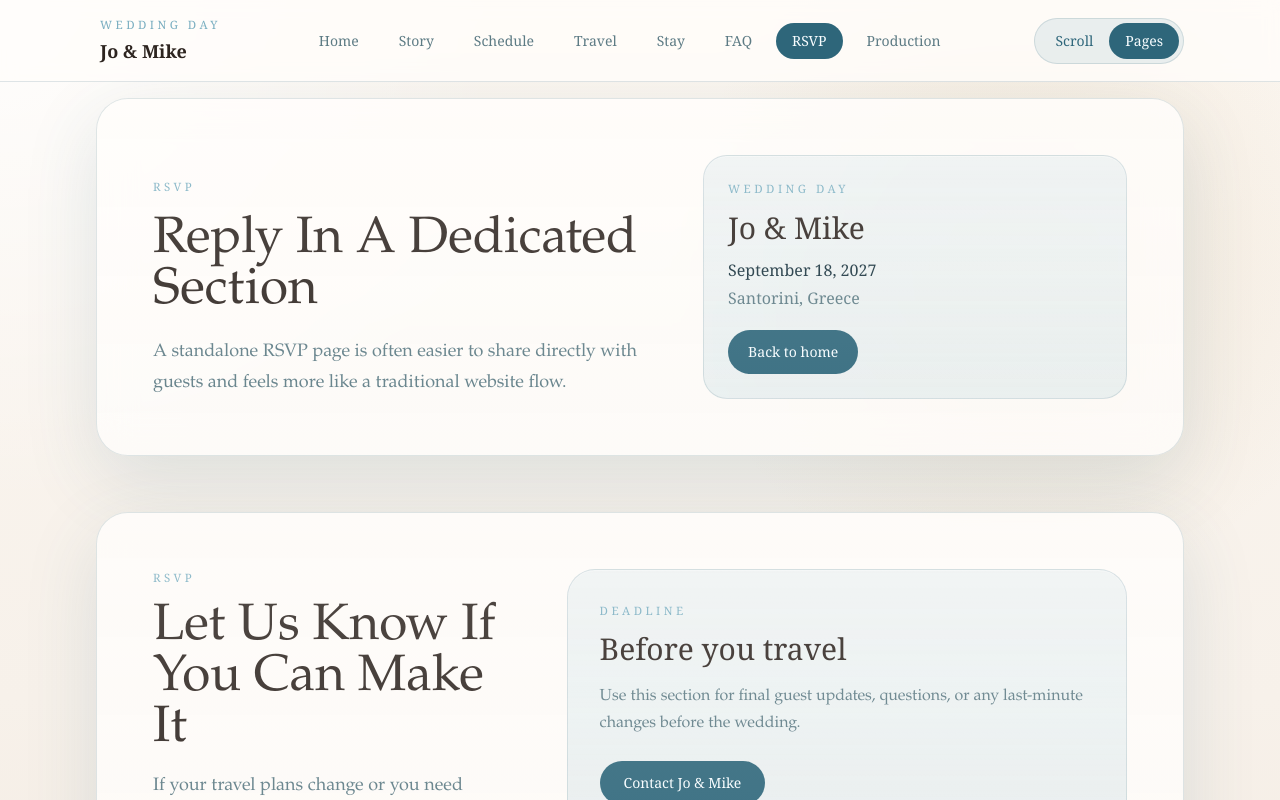
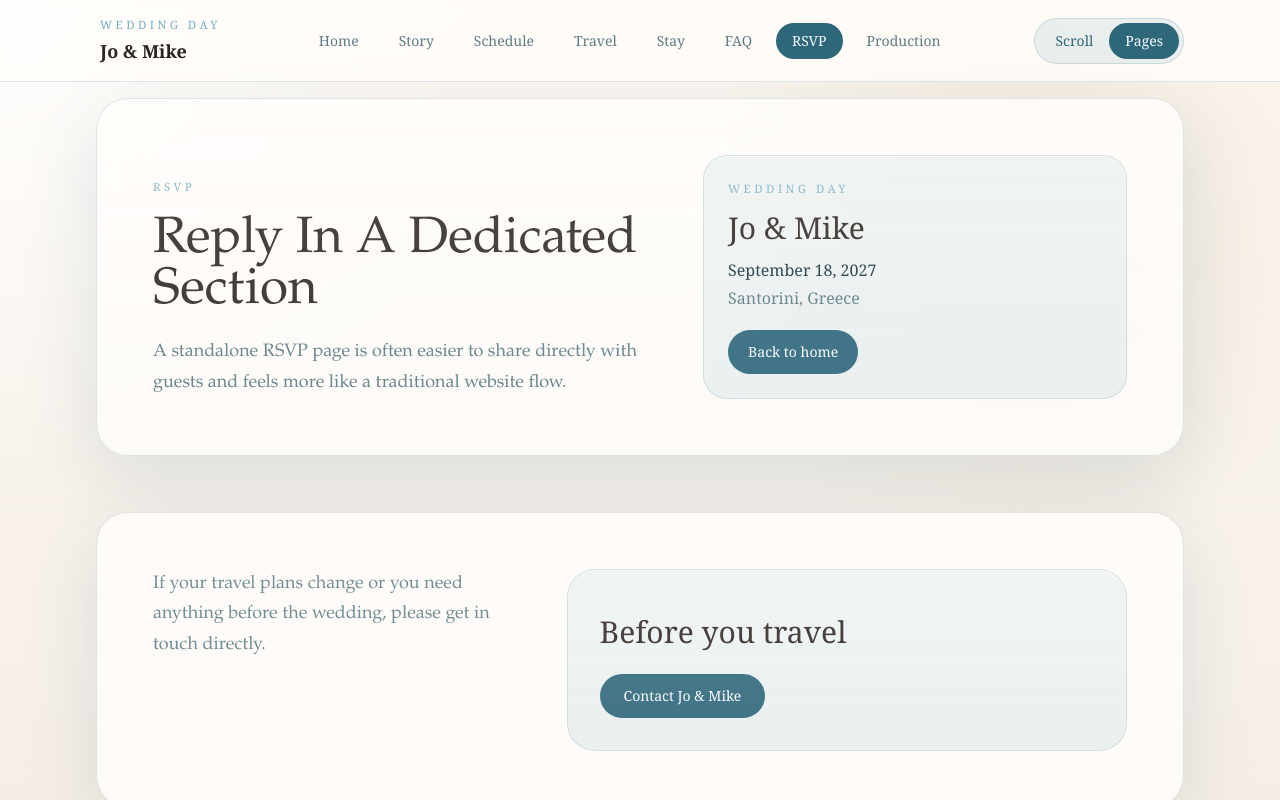
Before and after one commit to dh1612/wedding-website-platform, a Next.js app: page /rsvp in a window 1280 px wide. Shown: the top 800 px of the page. Built offline with nearby package versions, Linux system fonts and the light colour scheme.

Commit message:
Make accommodation copy editable and respect blank section text

```diff
--- a/app/admin/actions.ts
+++ b/app/admin/actions.ts
@@ -268,6 +268,8 @@ export async function updateWeddingContentAction(formData: FormData) {
   const scheduleHeadingRichText = String(formData.get("scheduleHeading") || "").trim();
   const scheduleDescriptionRichText = String(formData.get("scheduleDescription") || "").trim();
   const scheduleNoteRichText = String(formData.get("scheduleNote") || "").trim();
+  const accommodationTitleRichText = String(formData.get("accommodationTitle") || "").trim();
+  const accommodationDescriptionRichText = String(formData.get("accommodationDescription") || "").trim();
   const heroImageField = String(formData.get("heroImage") || "").trim();
   const storyFeatureImageField = String(formData.get("storyFeatureImage") || "").trim();
   const travelSneakPeekImageField = String(formData.get("travelSneakPeekImage") || "").trim();
@@ -541,27 +543,21 @@ export async function updateWeddingContentAction(formData: FormData) {
         receptionDescriptionRichText || weddingData.reception.descriptionHtml
     },
     scheduleEyebrow:
-      scheduleEyebrow || weddingData.scheduleEyebrow || "Weekend Timeline",
+      scheduleEyebrow,
     scheduleHeading:
-      stripHtml(scheduleHeadingRichText) || weddingData.scheduleHeading || "What’s Happening And When",
+      stripHtml(scheduleHeadingRichText),
     scheduleHeadingHtml:
-      scheduleHeadingRichText || weddingData.scheduleHeadingHtml,
+      scheduleHeadingRichText || undefined,
     scheduleDescription:
-      stripHtml(scheduleDescriptionRichText) ||
-      weddingData.scheduleDescription ||
-      "A clear outline of the celebration so guests can settle in, enjoy the weekend, and know where they need to be.",
+      stripHtml(scheduleDescriptionRichText),
     scheduleDescriptionHtml:
-      scheduleDescriptionRichText || weddingData.scheduleDescriptionHtml,
+      scheduleDescriptionRichText || undefined,
     scheduleNote:
-      stripHtml(scheduleNoteRichText) ||
-      weddingData.scheduleNote ||
-      "A gentle flow is part of the destination-wedding charm, so use this as your guide and leave a little room for island time.",
+      stripHtml(scheduleNoteRichText),
     scheduleNoteHtml:
-      scheduleNoteRichText || weddingData.scheduleNoteHtml,
+      scheduleNoteRichText || undefined,
     scheduleStepLabel:
-      String(formData.get("scheduleStepLabel") || "").trim() ||
-      weddingData.scheduleStepLabel ||
-      "Moment",
+      String(formData.get("scheduleStepLabel") || "").trim(),
     schedule: scheduleText.trim() ? scheduleItems : [],
     travel: {
       ...weddingData.travel,
@@ -609,7 +605,17 @@ export async function updateWeddingContentAction(formData: FormData) {
       mapLink:
         String(formData.get("travelMapLink") || "").trim() || weddingData.travel.mapLink
     },
-    accommodation: accommodationItems.length ? accommodationItems : weddingData.accommodation,
+    accommodationEyebrow:
+      String(formData.get("accommodationEyebrow") || "").trim(),
+    accommodationTitle:
+      stripHtml(accommodationTitleRichText),
+    accommodationTitleHtml:
+      accommodationTitleRichText || undefined,
+    accommodationDescription:
+      stripHtml(accommodationDescriptionRichText),
+    accommodationDescriptionHtml:
+      accommodationDescriptionRichText || undefined,
+    accommodation: accommodationItems.length ? accommodationItems : [],
     faq: faqItems.length ? faqItems : weddingData.faq,
     contact: {
       ...weddingData.contact,
@@ -618,28 +624,22 @@ export async function updateWeddingContentAction(formData: FormData) {
     rsvp: {
       ...weddingData.rsvp,
       eyebrow:
-        String(formData.get("rsvpEyebrow") || "").trim() ||
-        weddingData.rsvp.eyebrow ||
-        "RSVP",
+        String(formData.get("rsvpEyebrow") || "").trim(),
       title:
-        stripHtml(rsvpTitleRichText) || weddingData.rsvp.title || "Let Us Know If You Can Make It",
+        stripHtml(rsvpTitleRichText),
       titleHtml:
-        rsvpTitleRichText || weddingData.rsvp.titleHtml,
+        rsvpTitleRichText || undefined,
       description:
-        stripHtml(rsvpDescriptionRichText) || weddingData.rsvp.description,
+        stripHtml(rsvpDescriptionRichText),
       descriptionHtml:
-        rsvpDescriptionRichText || weddingData.rsvp.descriptionHtml,
+        rsvpDescriptionRichText || undefined,
       deadlineEyebrow:
-        String(formData.get("rsvpDeadlineEyebrow") || "").trim() ||
-        weddingData.rsvp.deadlineEyebrow ||
-        "Deadline",
-      deadline: String(formData.get("rsvpDeadline") || "").trim() || weddingData.rsvp.deadline,
+        String(formData.get("rsvpDeadlineEyebrow") || "").trim(),
+      deadline: String(formData.get("rsvpDeadline") || "").trim(),
       panelDescription:
-        stripHtml(rsvpPanelDescriptionRichText) ||
-        weddingData.rsvp.panelDescription ||
-        "Guests can reply here with the standard wedding details you would usually need, including attendance, dietary requirements, and optional notes.",
+        stripHtml(rsvpPanelDescriptionRichText),
       panelDescriptionHtml:
-        rsvpPanelDescriptionRichText || weddingData.rsvp.panelDescriptionHtml,
+        rsvpPanelDescriptionRichText || undefined,
       form: {
         ...weddingData.rsvp.form,
         title:
--- a/components/accommodation-section.tsx
+++ b/components/accommodation-section.tsx
@@ -16,9 +16,11 @@ export function AccommodationSection({
       <div className="grid gap-8 lg:grid-cols-[0.8fr_1.2fr]">
         <div className="section-shell rounded-[2rem] p-8 sm:p-10">
           <SectionHeading
-            eyebrow="Accommodation"
-            title="Places To Stay"
-            description="A couple of nearby options for guests travelling in for the celebration."
+            eyebrow={wedding.accommodationEyebrow}
+            title={wedding.accommodationTitle}
+            titleHtml={wedding.accommodationTitleHtml}
+            description={wedding.accommodationDescription}
+            descriptionHtml={wedding.accommodationDescriptionHtml}
           />
         </div>
         <div className="section-shell rounded-[1.75rem] p-6 sm:p-8">
--- a/components/admin-wedding-editor.tsx
+++ b/components/admin-wedding-editor.tsx
@@ -231,6 +231,15 @@ export function AdminWeddingEditor({
     : simpleTextHtml(
         weddingData.scheduleNote ??
           "A gentle flow is part of the destination-wedding charm, so use this as your guide and leave a little room for island time."
+      );
+  const accommodationTitleHtml = weddingData.accommodationTitleHtml
+    ? weddingData.accommodationTitleHtml
+    : simpleTextHtml(weddingData.accommodationTitle ?? "Places To Stay");
+  const accommodationDescriptionHtml = weddingData.accommodationDescriptionHtml
+    ? weddingData.accommodationDescriptionHtml
+    : simpleTextHtml(
+        weddingData.accommodationDescription ??
+          "A couple of nearby options for guests travelling in for the celebration."
       );
   const editorSections = [
     { id: "core-setup", label: "Core setup" },
@@ -799,6 +808,26 @@ export function AdminWeddingEditor({
                 label="Show accommodation section"
                 checked={visibility?.accommodation ?? true}
               />
+              <input
+                name="accommodationEyebrow"
+                defaultValue={weddingData.accommodationEyebrow ?? "Accommodation"}
+                placeholder="Accommodation"
+                className="w-full rounded-[1rem] border border-[var(--border)] bg-white px-4 py-3 text-sm text-[var(--foreground)] outline-none"
+              />
+              <RichTextEditorField
+                name="accommodationTitle"
+                label="Accommodation heading"
+                description="This controls the large heading at the top of the accommodation section."
+                defaultValue={accommodationTitleHtml}
+                minHeightClassName="min-h-[140px]"
+              />
+              <RichTextEditorField
+                name="accommodationDescription"
+                label="Accommodation intro"
+                description="Use this for the supporting text beneath the accommodation heading."
+                defaultValue={accommodationDescriptionHtml}
+                minHeightClassName="min-h-[140px]"
+              />
               <div className="rounded-[1.3rem] border border-[var(--border)] bg-white/80 p-5">
                 <p className="eyebrow">Guest Accommodation</p>
                 <h2 className="mt-3 text-2xl">Add hotels and booking links clearly</h2>
--- a/components/rsvp-section.tsx
+++ b/components/rsvp-section.tsx
@@ -18,15 +18,14 @@ export function RSVPSection({
 }: RSVPSectionProps) {
   const wedding = weddingData ?? getWeddingData();
   const showInteractiveForm = Boolean(rsvpApiPath) && !demoMode;
-  const rsvpTitle = wedding.rsvp.title?.trim() || "Let Us Know If You Can Make It";
 
   return (
     <section id="rsvp" className="mx-auto w-full max-w-6xl px-6 py-8 lg:px-8 lg:py-12">
       <div className="section-shell rounded-[2rem] p-8 sm:p-10 lg:p-14">
         <div className="grid gap-10 lg:grid-cols-[0.8fr_1.2fr]">
           <SectionHeading
-            eyebrow={wedding.rsvp.eyebrow?.trim() || "RSVP"}
-            title={rsvpTitle}
+            eyebrow={wedding.rsvp.eyebrow}
+            title={wedding.rsvp.title}
             titleHtml={wedding.rsvp.titleHtml}
             description={
               demoMode
@@ -36,8 +35,8 @@ export function RSVPSection({
             descriptionHtml={demoMode ? undefined : wedding.rsvp.descriptionHtml}
           />
           <div className="accent-panel rounded-[1.75rem] p-8">
-            <p className="eyebrow">{wedding.rsvp.deadlineEyebrow?.trim() || "Deadline"}</p>
-            <p className="mt-3 text-3xl">{demoMode ? "Set around the couple's plans" : wedding.rsvp.deadline}</p>
+            {wedding.rsvp.deadlineEyebrow ? <p className="eyebrow">{wedding.rsvp.deadlineEyebrow}</p> : null}
+            {demoMode ? <p className="mt-3 text-3xl">Set around the couple&apos;s plans</p> : wedding.rsvp.deadline ? <p className="mt-3 text-3xl">{wedding.rsvp.deadline}</p> : null}
             {demoMode ? (
               <p className="prose-copy mt-4">
                 This section can collect attendance, dietary notes, travel updates, and anything else the couple wants included in their guest response form.
@@ -48,12 +47,9 @@ export function RSVPSection({
                 dangerouslySetInnerHTML={{ __html: wedding.rsvp.panelDescriptionHtml }}
               />
             ) : (
-              <p className="prose-copy mt-4">
-                {wedding.rsvp.panelDescription?.trim() ||
-                  (showInteractiveForm
-                    ? "Guests can reply here with the standard wedding details you would usually need, including attendance, dietary requirements, and optional notes."
-                    : "Use this section for final guest updates, questions, or any last-minute changes before the wedding.")}
-              </p>
+              wedding.rsvp.panelDescription ? (
+                <p className="prose-copy mt-4">{wedding.rsvp.panelDescription}</p>
+              ) : null
             )}
             {showInteractiveForm && rsvpApiPath ? (
               <div className="mt-6">
--- a/components/schedule-section.tsx
+++ b/components/schedule-section.tsx
@@ -9,17 +9,17 @@ type ScheduleSectionProps = {
 
 export function ScheduleSection({ weddingData }: ScheduleSectionProps) {
   const wedding = weddingData ?? getWeddingData();
-  const stepLabel = wedding.scheduleStepLabel?.trim() || "Moment";
+  const stepLabel = typeof wedding.scheduleStepLabel === "string" ? wedding.scheduleStepLabel.trim() : "Moment";
 
   return (
     <section id="schedule" className="mx-auto w-full max-w-6xl px-6 py-8 lg:px-8 lg:py-12">
       <div className="grid gap-8 lg:grid-cols-[0.8fr_1.2fr]">
         <div className="section-shell rounded-[2rem] p-8 sm:p-10">
           <SectionHeading
-            eyebrow={wedding.scheduleEyebrow?.trim() || "Weekend Timeline"}
-            title={wedding.scheduleHeading?.trim() || "What’s Happening And When"}
+            eyebrow={wedding.scheduleEyebrow}
+            title={wedding.scheduleHeading}
             titleHtml={wedding.scheduleHeadingHtml}
-            description={wedding.scheduleDescription?.trim()}
+            description={wedding.scheduleDescription}
             descriptionHtml={wedding.scheduleDescriptionHtml}
           />
           {(wedding.scheduleNoteHtml || wedding.scheduleNote?.trim()) ? (
--- a/components/section-heading.tsx
+++ b/components/section-heading.tsx
@@ -1,8 +1,8 @@
 import { RichTextContent } from "@/components/rich-text-content";
 
 type SectionHeadingProps = {
-  eyebrow: string;
-  title: string;
+  eyebrow?: string;
+  title?: string;
   titleHtml?: string;
   description?: string;
   descriptionHtml?: string;
@@ -17,12 +17,12 @@ export function SectionHeading({
 }: SectionHeadingProps) {
   return (
     <div className="max-w-2xl space-y-4">
-      <p className="eyebrow">{eyebrow}</p>
+      {eyebrow ? <p className="eyebrow">{eyebrow}</p> : null}
       {titleHtml ? (
         <h2 className="section-title" dangerouslySetInnerHTML={{ __html: titleHtml }} />
-      ) : (
+      ) : title ? (
         <h2 className="section-title">{title}</h2>
-      )}
+      ) : null}
       {descriptionHtml ? (
         <RichTextContent html={descriptionHtml} className="text-lg" />
       ) : description ? (
--- a/lib/wedding-data.ts
+++ b/lib/wedding-data.ts
@@ -248,11 +248,11 @@ export function coerceWeddingData(input: unknown): WeddingData {
           : undefined
     },
     scheduleEyebrow:
-      typeof source.scheduleEyebrow === "string" && source.scheduleEyebrow.trim()
+      typeof source.scheduleEyebrow === "string"
         ? source.scheduleEyebrow.trim()
         : "Weekend Timeline",
     scheduleHeading:
-      typeof source.scheduleHeading === "string" && source.scheduleHeading.trim()
+      typeof source.scheduleHeading === "string"
         ? source.scheduleHeading.trim()
         : "What’s Happening And When",
     scheduleHeadingHtml:
@@ -260,7 +260,7 @@ export function coerceWeddingData(input: unknown): WeddingData {
         ? source.scheduleHeadingHtml
         : undefined,
     scheduleDescription:
-      typeof source.scheduleDescription === "string" && source.scheduleDescription.trim()
+      typeof source.scheduleDescription === "string"
         ? source.scheduleDescription.trim()
         : "A clear outline of the celebration so guests can settle in, enjoy the weekend, and know where they need to be.",
     scheduleDescriptionHtml:
@@ -268,7 +268,7 @@ export function coerceWeddingData(input: unknown): WeddingData {
         ? source.scheduleDescriptionHtml
         : undefined,
     scheduleNote:
-      typeof source.scheduleNote === "string" && source.scheduleNote.trim()
+      typeof source.scheduleNote === "string"
         ? source.scheduleNote.trim()
         : "A gentle flow is part of the destination-wedding charm, so use this as your guide and leave a little room for island time.",
     scheduleNoteHtml:
@@ -348,16 +348,37 @@ export function coerceWeddingData(input: unknown): WeddingData {
           : undefined,
       mapLink: source.travel?.mapLink ?? fallback.travel.mapLink
     },
+    accommodationEyebrow:
+      typeof source.accommodationEyebrow === "string"
+        ? source.accommodationEyebrow.trim()
+        : "Accommodation",
+    accommodationTitle:
+      typeof source.accommodationTitle === "string"
+        ? source.accommodationTitle.trim()
+        : "Places To Stay",
+    accommodationTitleHtml:
+      typeof source.accommodationTitleHtml === "string" && source.accommodationTitleHtml.trim()
+        ? source.accommodationTitleHtml
+        : undefined,
+    accommodationDescription:
+      typeof source.accommodationDescription === "string"
+        ? source.accommodationDescription.trim()
+        : "A couple of nearby options for guests travelling in for the celebration.",
+    accommodationDescriptionHtml:
+      typeof source.accommodationDescriptionHtml === "string" &&
+      source.accommodationDescriptionHtml.trim()
+        ? source.accommodationDescriptionHtml
+        : undefined,
     accommodation:
       Array.isArray(source.accommodation) ? source.accommodation : fallback.accommodation,
     faq: Array.isArray(source.faq) ? source.faq : fallback.faq,
     rsvp: {
       eyebrow:
-        typeof source.rsvp?.eyebrow === "string" && source.rsvp.eyebrow.trim()
+        typeof source.rsvp?.eyebrow === "string"
           ? source.rsvp.eyebrow.trim()
           : "RSVP",
       title:
-        typeof source.rsvp?.title === "string" && source.rsvp.title.trim()
+        typeof source.rsvp?.title === "string"
           ? source.rsvp.title.trim()
           : "Let Us Know If You Can Make It",
       titleHtml:
@@ -372,12 +393,12 @@ export function coerceWeddingData(input: unknown): WeddingData {
           : undefined,
       url: source.rsvp?.url ?? fallback.rsvp.url,
       deadlineEyebrow:
-        typeof source.rsvp?.deadlineEyebrow === "string" && source.rsvp.deadlineEyebrow.trim()
+        typeof source.rsvp?.deadlineEyebrow === "string"
           ? source.rsvp.deadlineEyebrow.trim()
           : "Deadline",
       deadline: source.rsvp?.deadline ?? fallback.rsvp.deadline,
       panelDescription:
-        typeof source.rsvp?.panelDescription === "string" && source.rsvp.panelDescription.trim()
+        typeof source.rsvp?.panelDescription === "string"
           ? source.rsvp.panelDescription.trim()
           : "Guests can reply here with the standard wedding details you would usually need, including attendance, dietary requirements, and optional notes.",
       panelDescriptionHtml:
--- a/types/wedding.ts
+++ b/types/wedding.ts
@@ -122,6 +122,11 @@ export type WeddingData = {
   scheduleStepLabel?: string;
   schedule: ScheduleItem[];
   travel: TravelInfo;
+  accommodationEyebrow?: string;
+  accommodationTitle?: string;
+  accommodationTitleHtml?: string;
+  accommodationDescription?: string;
+  accommodationDescriptionHtml?: string;
   accommodation: AccommodationItem[];
   faq: FAQItem[];
   rsvp: {
```
